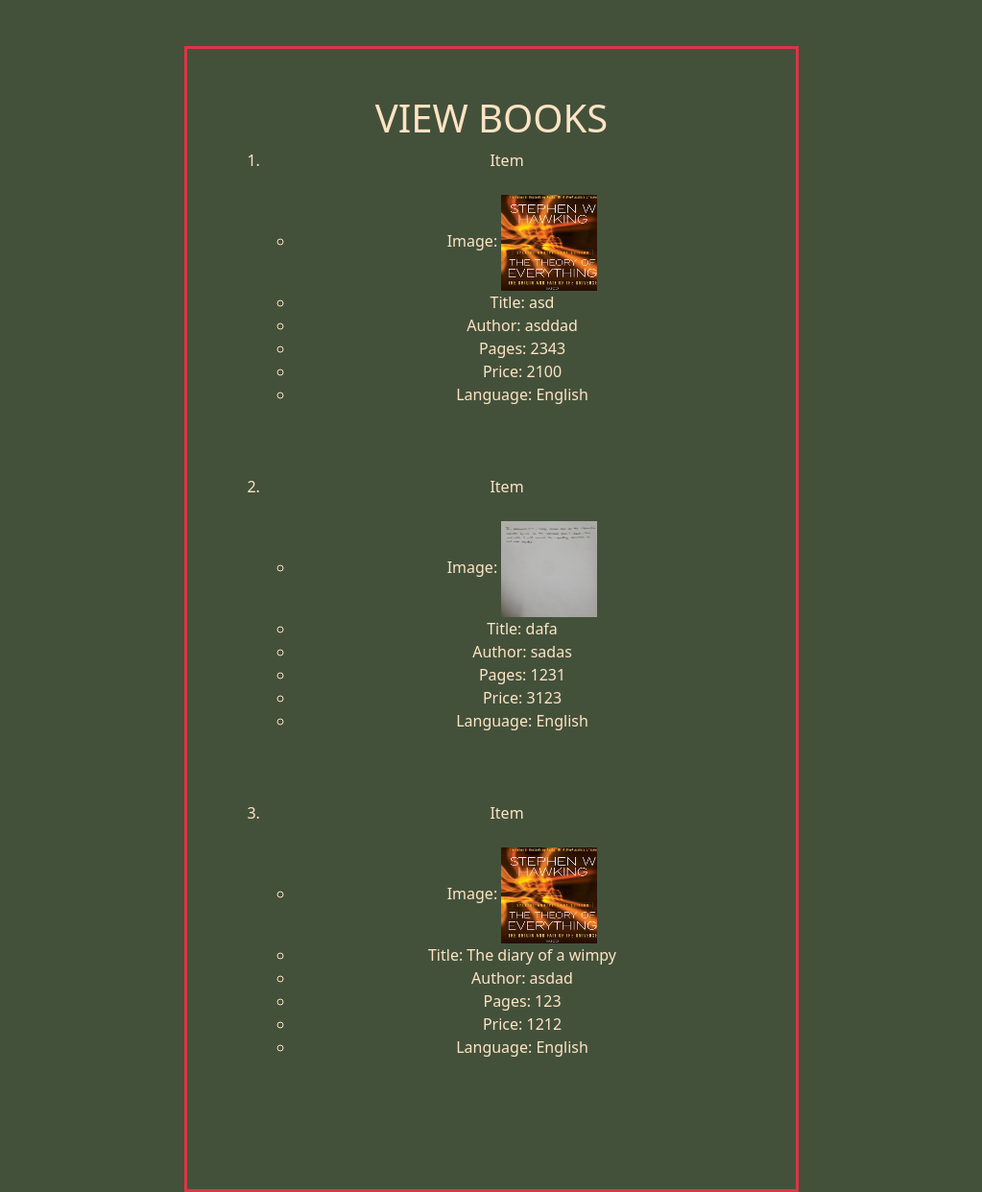
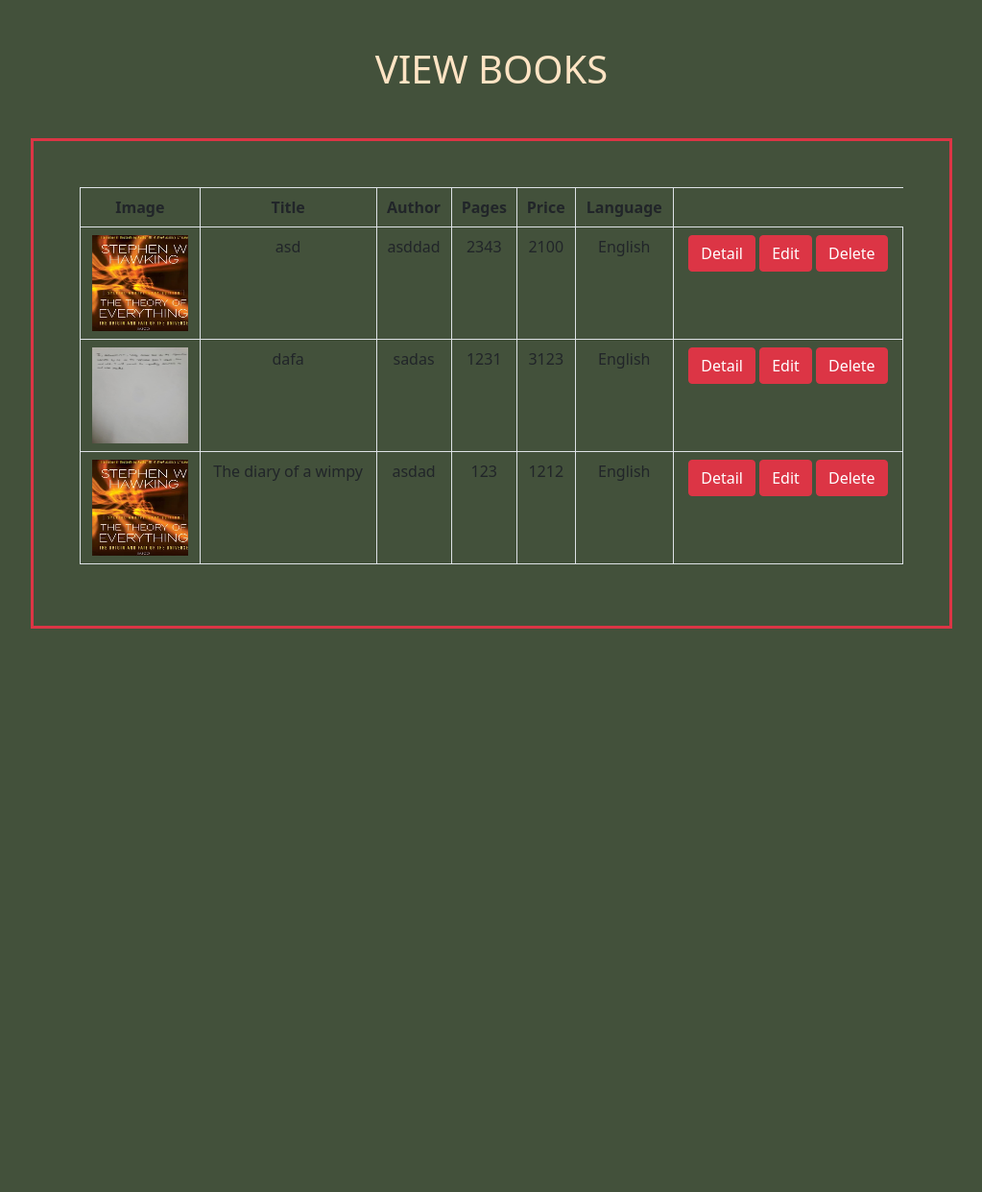
Before and after one commit to adhwaith43/Djangoprojects, a Django app: page /viewbooks/ in a window 1280 px wide. Shown: the part 58-1300 px from the top of the page at 96% size, without its empty margins (128-1151 px from the left). After the commit the page ends 713 px from the top, so only its background shows below. Run offline with Django 5.2, Linux system fonts and the light colour scheme; data comes from the database, SQL or seed files in the repository.

Commit message:
loadingb including only the neccesary details

```diff
--- a/library/books/urls.py
+++ b/library/books/urls.py
@@ -22,4 +22,5 @@ urlpatterns = [
     path('',views.home,name="home"),
     path('viewbooks/',views.viewBooks,name="viewbooks"),
     path('addbooks/',views.addBooks,name="addbooks"),
+    path('detail/',views.detail,name="detail"),
 ]
--- a/library/books/views.py
+++ b/library/books/views.py
@@ -37,3 +37,7 @@ def viewBooks(request):
     print(b)
     context={'books':b}
     return render(request,"viewbooks.html",context)
+
+def detail(request):
+    if (request.method=='GET'):
+        return render(request,'detail.html')
--- a/library/templates/viewbooks.html
+++ b/library/templates/viewbooks.html
@@ -1,11 +1,11 @@
 {%extends 'base.html' %}
 
 {% block content %}
-<div class="container text-center w-50 p-5 mt-5 border border-3 border-danger">
-    <h1>VIEW BOOKS</h1>
+<h1 class="text-center mt-5">VIEW BOOKS</h1>
+<div class="container text-center w-75 p-5 mt-5 border border-3 border-danger">
 
     <!-- {{books}} -->
-     <!-- <table class="table table-bordered">
+    <table class="table table-bordered">
         <tr>
             <th>Image</th>
             <th>Title</th>
@@ -16,16 +16,21 @@
         </tr>
         {% for i in books%}
         <tr>
-            <td><img src="{{i.image.url}}" height="100px" width="100px" ></td>
+            <td><img src="{{i.image.url}}" height="100px" width="100px"></td>
             <td>{{i.title}}</td>
             <td>{{i.author}}</td>
             <td>{{i.pages}}</td>
             <td>{{i.price}}</td>
             <td>{{i.language}}</td>
+            <td>
+                <a class="btn btn-danger" href="{% url 'books:detail'%}">Detail</a>
+                <a class="btn btn-danger" href="">Edit</a>
+                <a class="btn btn-danger" href="">Delete</a>
+            </td>
         </tr>
-        {% endfor %} -->
+        {% endfor %}
 
-        <ol>
+    <!-- <ol>
             {%for i in books%}
             <li>Item</li>
             <br>
@@ -40,8 +45,8 @@
             <br>
             <br><br>
             {% endfor %}
-        </ol>
-     </table>
+        </ol> -->
+    </table>
 
 </div>
 
```
Also changed, not shown: library/templates/detail.html (added, +8 -0 lines).
